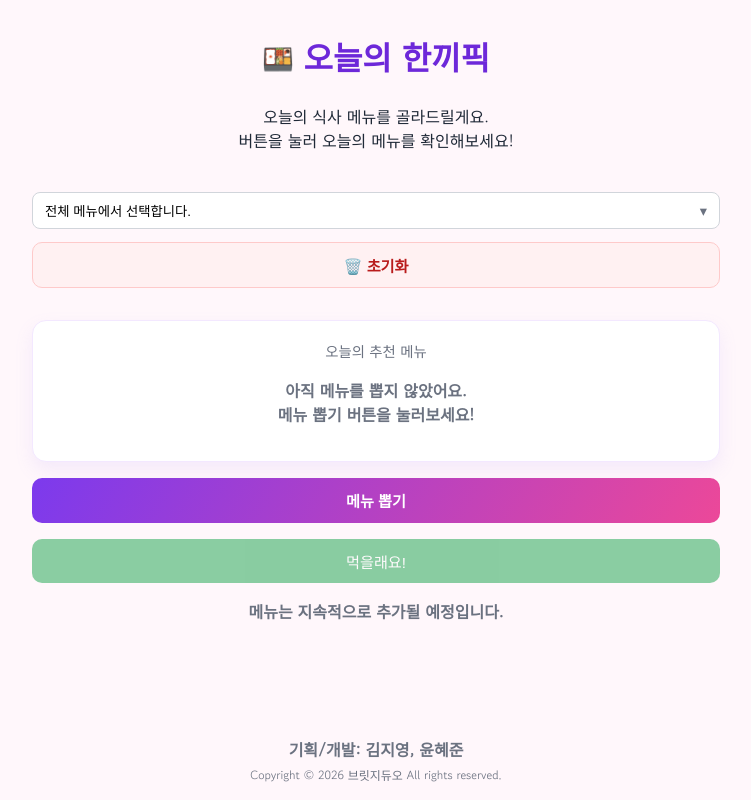
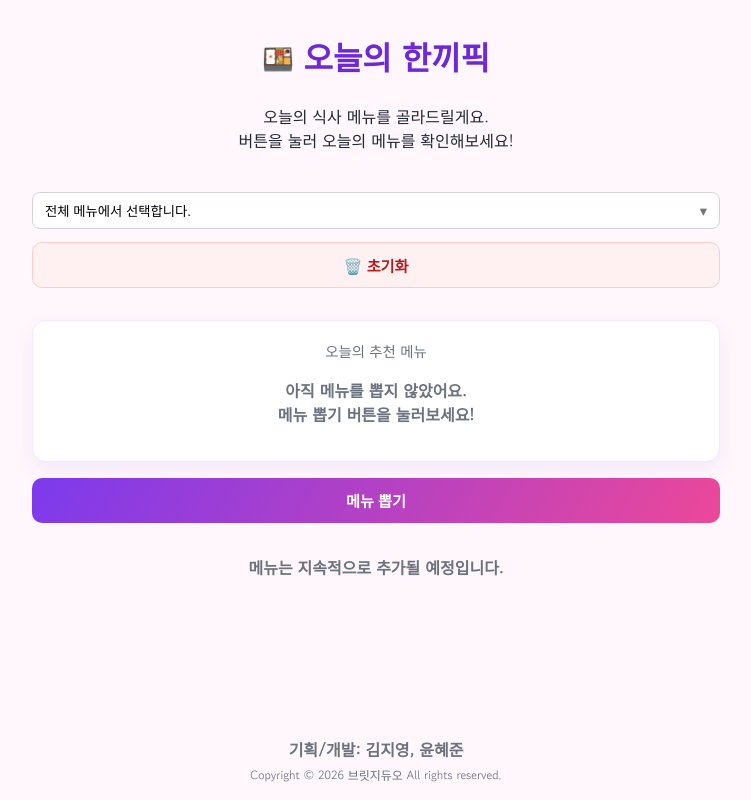
Before and after one commit to jaykim19/lunch_recommendation_app, a Vue app: page / in a window 1280 px wide. Shown: the whole page, without its empty margins (264-1015 px from the left). Built offline with nearby package versions, Linux system fonts and the light colour scheme.

Commit message:
deactivated confirm button

```diff
--- a/src/components/ChoiceButtons.vue
+++ b/src/components/ChoiceButtons.vue
@@ -11,7 +11,7 @@ defineProps({
 
 <template>
   <div class="choice-buttons">
-    <button class="confirm-btn" :disabled="disabled" @click="$emit('confirm')">먹을래요!</button>
+    <!-- <button class="confirm-btn" :disabled="disabled" @click="$emit('confirm')">먹을래요!</button> -->
     <!--<button class="reject-btn" :disabled="disabled" @click="$emit('reject')">나중에 먹을래요!</button>!-->
   </div>
 </template>
```
